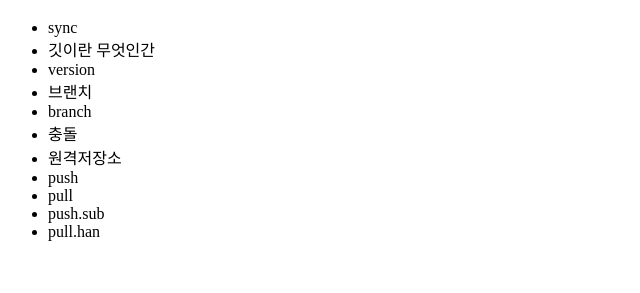
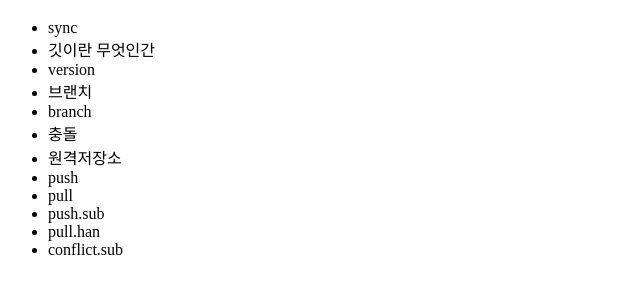
Before and after one commit to Chris940915/opentutorials_sub_git, a plain HTML site: page index.html in a window 1280 px wide. Shown: the part 61-354 px from the top of the page, without its empty margins (0-640 px from the left). Drawn offline with Linux system fonts and the light colour scheme.

Commit message:
add conflict.sub

```diff
--- a/index.html
+++ b/index.html
@@ -18,6 +18,7 @@
 		<li>pull</li>
 		<li>push.sub</li>
 		<li>pull.han</li>
+		<li>conflict.sub</li>
 	</ul>
 
 </body>
```
